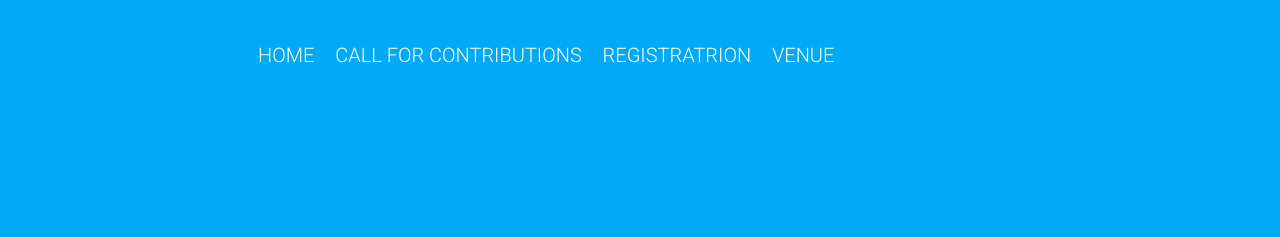
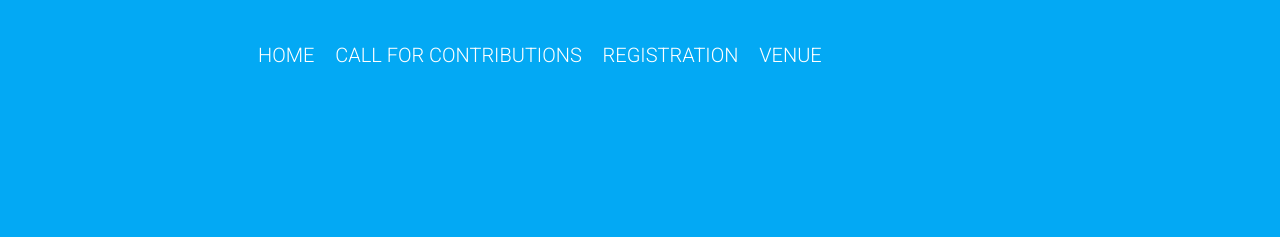
Before and after one commit to nordic-rse/nrse2025, a Jekyll site: the page built from logistics.html, in a window 1280 px wide. Shown: the top 237 px of the page. Built offline with Jekyll 4.4.1, drawn with Linux system fonts in a browser that asks for light colours; nearby versions of some CDN libraries; comment, search, counter and statistics services are not loaded.

Commit message:
Corrected typo in config file

```diff
--- a/_config.yml
+++ b/_config.yml
@@ -44,7 +44,7 @@ c4sponsorsUrl: "/assets/GDG_DevFest_Partnership.pdf"
 navigationLinks:
  - {permalink: "/", text: 'Home'}
  - {permalink: "/#cfp", text: "Call for contributions"}
- - {permalink: "/#registration", text: "Registratrion"}
+ - {permalink: "/#registration", text: "Registration"}
  - {permalink: "/#venue", text: "Venue"}
 # - {permalink: "/team/", text: "Team"}
 # - {permalink: "/logistics/", text: "Logistics"}
```
